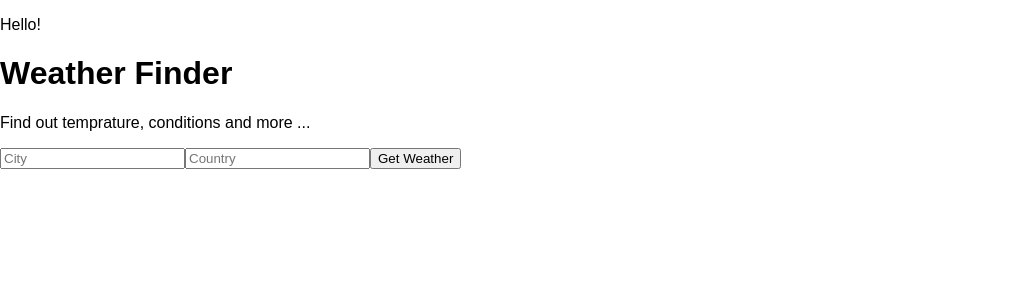
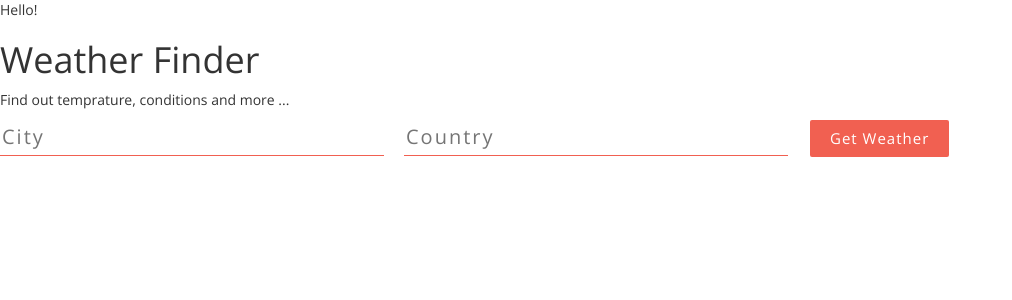
Before and after one commit to ahmedBazzara/React-weather, a React (Create React App) app in the folder weather-app/: page / in a window 1280 px wide. Shown: the top 300 px of the page, without its empty margins (0-1012 px from the left). Built offline with nearby package versions, Linux system fonts and the light colour scheme.

Commit message:
bootstrap imported and some css added

```diff
--- a/weather-app/package.json
+++ b/weather-app/package.json
@@ -3,6 +3,7 @@
   "version": "0.1.0",
   "private": true,
   "dependencies": {
+    "bootstrap": "^3.3.7",
     "react": "^16.2.0",
     "react-dom": "^16.2.0",
     "react-scripts": "1.1.1"
--- a/weather-app/src/App.css
+++ b/weather-app/src/App.css
@@ -1,28 +1,127 @@
-.App {
-  text-align: center;
+@import url('https://fonts.googleapis.com/css?family=Merriweather:100,200,300,300i,400,400i,700');
+@import url('https://fonts.googleapis.com/css?family=Roboto+Slab:400,700');
+@import url('https://fonts.googleapis.com/css?family=Open+Sans:300,400');
+
+body {
+  font-family: "Open Sans", serif;
 }
 
-.App-logo {
-  animation: App-logo-spin infinite 20s linear;
-  height: 80px;
+.wrapper {
+  background: linear-gradient(to right, #e67e22, #e74c3c);
+  height: 100vh;
+  display: flex;
+  justify-content: center;
+  align-items: center;
 }
 
-.App-header {
-  background-color: #222;
-  height: 150px;
-  padding: 20px;
-  color: white;
+.main {
+  height: 90vh;
+  background: #fff;
+  box-shadow: 0px 13px 40px -13px rgba(0,0,0,0.75);
+  width: 80%;
+  margin: 0 auto;
 }
 
-.App-title {
-  font-size: 1.5em;
+.title-container {
+  height: 90vh;
+  background: url("img/bg.jpg") center center no-repeat;
+  background-size: cover;
+  display: flex;
+  align-items: center;
+  justify-content: center;
+  text-align: center;
+  color: #000;
 }
 
-.App-intro {
-  font-size: large;
+.title-container__title {
+  font-size: 50px;
+  letter-spacing: 2px;
+  line-height: 1.3;
+  font-family: 'Roboto Slab', serif;
 }
 
-@keyframes App-logo-spin {
-  from { transform: rotate(0deg); }
-  to { transform: rotate(360deg); }
+.title-container__subtitle {
+  font-style: italic;
+  font-weight: 100;
+  letter-spacing: 1px;
+  line-height: 1.5;
+  font-family: "Merriweather", serif;
 }
+
+.form-container {
+  background-color: #2c3e50;
+  height: 90vh;
+  padding-top: 100px;
+  padding-left: 50px;
+}
+
+input[type="text"] {
+  background-color: transparent;
+  border: 0;
+  border-bottom: solid 1px #f16051;
+  width: 30%;
+  padding-bottom: 4px;
+  color: #fff !important;
+  font-weight: lighter;
+  letter-spacing: 2px;
+  margin-bottom: 30px;
+  margin-right: 20px;
+  font-size: 20px;
+}
+
+input[type="text"] {
+    outline: none;
+}
+
+input:-webkit-autofill {
+    -webkit-box-shadow: 0 0 0 30px #2c3e50 inset;
+    -webkit-text-fill-color: #fff !important;
+}
+
+button {
+  border: 0;
+  padding: 8px 20px;
+  margin: 0 2px;
+  border-radius: 2px;
+  font-weight: lighter;
+  letter-spacing: 1px;
+  font-size: 15px;
+  cursor: pointer;
+  background-color: #f16051;
+  color: #fff;
+  font-weight: 100;
+}
+
+button:active {
+  outline: none;
+}
+
+.weather__info {
+  width: 60%;
+  font-size: 20px;
+  font-weight: 200;
+  letter-spacing: 2px;
+}
+
+.weather__key {
+  color: #f16051;
+  border-bottom: solid 2px rgba(255,255,255,0.06);
+  padding: 20px 0 20px 0;
+  font-weight: 400;
+}
+
+.weather__key:last-child {
+  border: 0;
+}
+
+.weather__value {
+  color: #fff;
+  font-weight: 200;
+}
+
+.weather__error {
+  color: #f16051;
+  font-size: 20px;
+  letter-spacing: 1px;
+  font-weight: 200;
+}
--- a/weather-app/src/index.js
+++ b/weather-app/src/index.js
@@ -1,6 +1,7 @@
 import React from 'react';
 import ReactDOM from 'react-dom';
-import './index.css';
+import 'bootstrap/dist/css/bootstrap.min.css';
+import './App.css'
 import App from './App';
 import registerServiceWorker from './registerServiceWorker';
 
```
Also changed, not shown: weather-app/src/img/bg.jpg (added), 1 other file (tests, documents, lock files or other folders).
